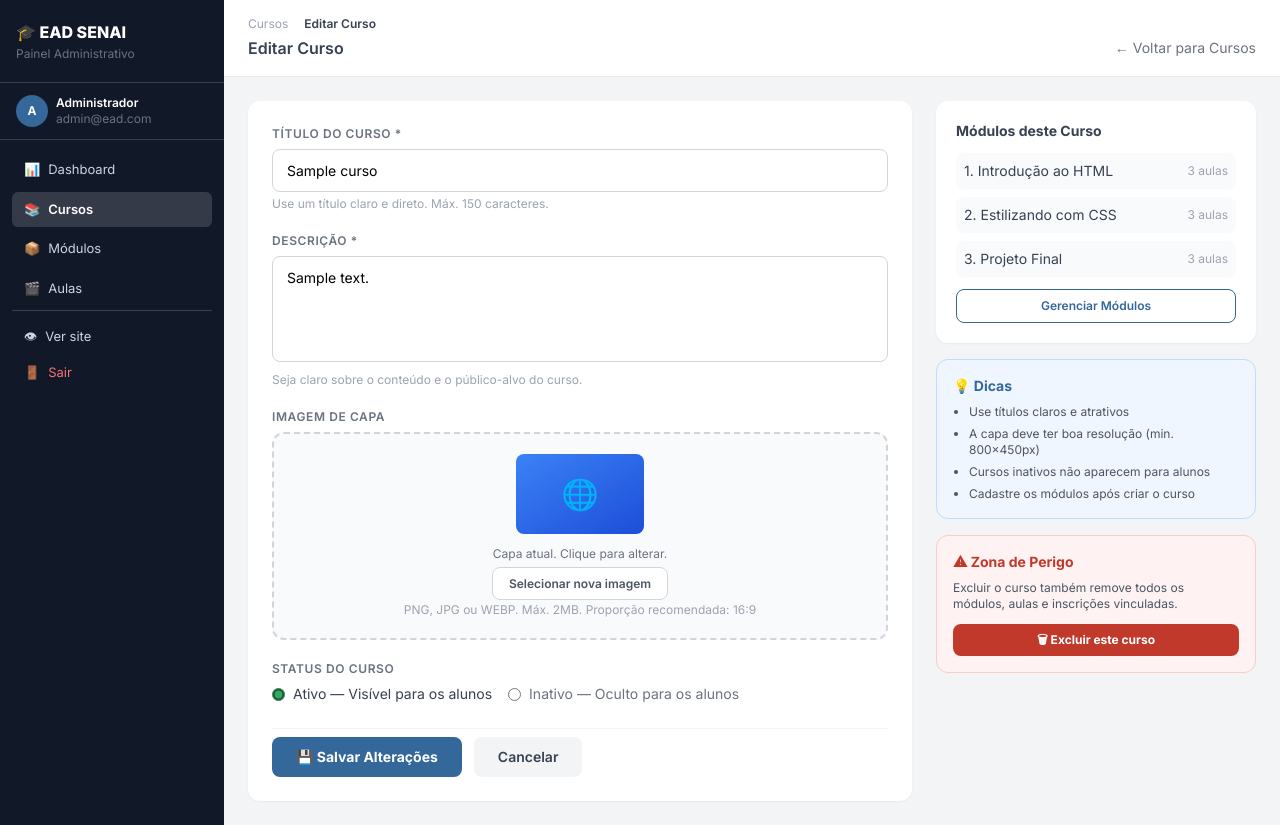
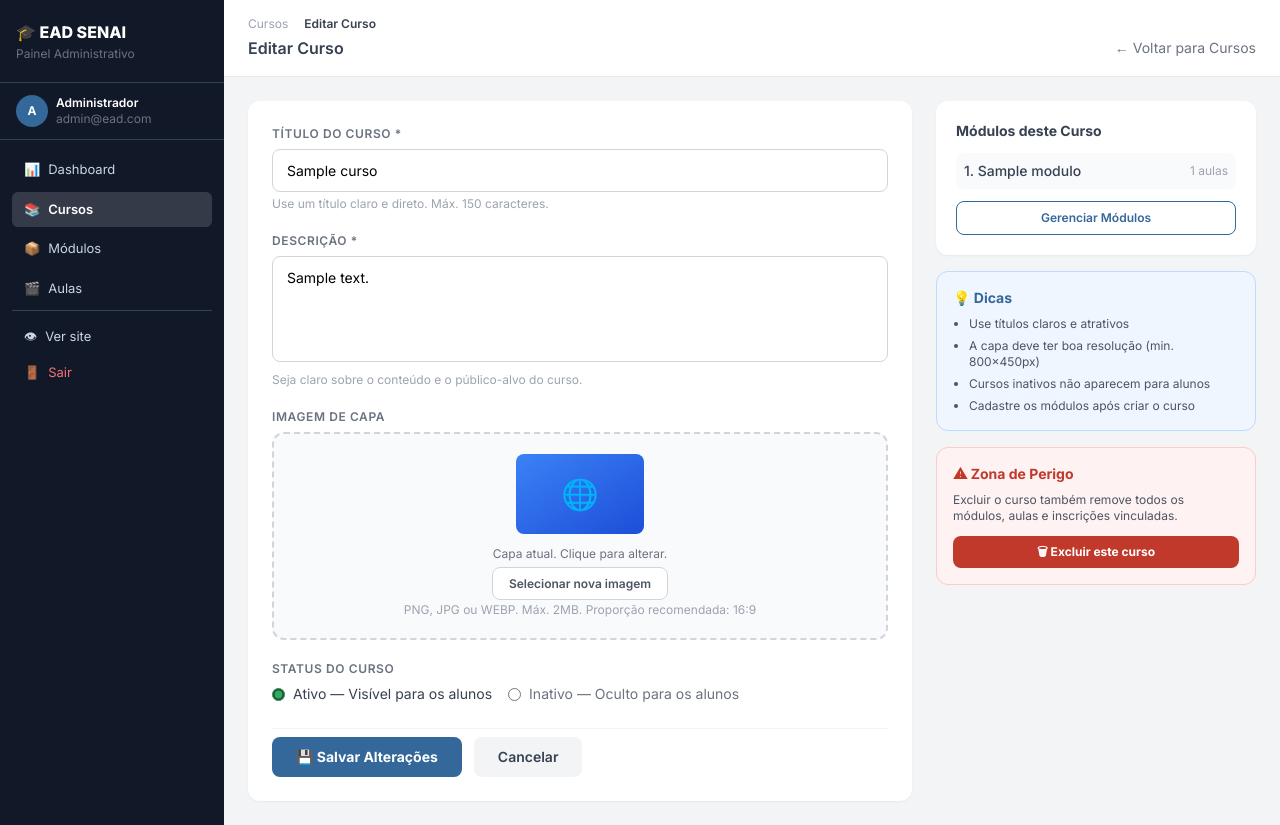
Before and after one commit to codebyaires/Trilha_Estudos, a PHP site: page /admin/curso_form.php?editar=1 in a window 1280 px wide. Run offline with PHP 8.4, Linux system fonts and the light colour scheme; the visitor is signed in with stand-in values (Sample User, id 1); tables that the repository leaves empty hold one stand-in row (values such as "Sample post"); some libraries are stand-ins or nearby versions.

Commit message:
Ajustes mais refinados no admin, + lógica e UX/UI

```diff
--- a/projeto/admin/curso_form.php
+++ b/projeto/admin/curso_form.php
@@ -257,26 +257,42 @@
                 <div class="space-y-4">
 
                     <!-- Módulos do curso -->
+
+                    <?php if ($editando): ?>
                     <div class="bg-white rounded-xl shadow-sm p-5">
                         <h3 class="font-bold text-gray-700 text-sm mb-3">Módulos deste Curso</h3>
+
+                        <?php
+                        // Pega os dados que foram adicionados no curso pelo '$editando' e traz para uma variavel local
+                        $curso_id_atual = $editando['id'];
+
+                        // É o comando para o banco de dados
+                        $consulta_sidebar = "SELECT id, titulo, ordem FROM modulos WHERE curso_id = '$curso_id_atual' ORDER BY ordem ASC";
+                        $sidebar_modulos = mysqli_query($conexao, $consulta_sidebar);
+                        ?>
                         <ul class="space-y-2 text-sm">
-                            <li class="flex items-center justify-between p-2 bg-gray-50 rounded-lg">
-                                <span class="text-gray-700">1. Introdução ao HTML</span>
-                                <span class="text-xs text-gray-400">3 aulas</span>
-                            </li>
-                            <li class="flex items-center justify-between p-2 bg-gray-50 rounded-lg">
-                                <span class="text-gray-700">2. Estilizando com CSS</span>
-                                <span class="text-xs text-gray-400">3 aulas</span>
-                            </li>
-                            <li class="flex items-center justify-between p-2 bg-gray-50 rounded-lg">
-                                <span class="text-gray-700">3. Projeto Final</span>
-                                <span class="text-xs text-gray-400">3 aulas</span>
-                            </li>
-                        </ul>
-                        <a href="modulos.php" class="block mt-3 text-center border border-senai-blue text-senai-blue text-xs font-semibold py-2 rounded-lg hover:bg-blue-50 transition">
+                         <?php
+                              while ($mod = mysqli_fetch_assoc($sidebar_modulos)):
+                              // 1. Pega o ID deste módulo que está passando no loop agora
+                              $mod_id = $mod['id'];
+                              // 2. Faz a contagem de aulas SÓ para este módulo
+                              $sql_qtd_aulas = "SELECT COUNT(id) AS total FROM aulas WHERE modulo_id = '$mod_id'";
+                              $res_qtd_aulas = mysqli_query($conexao, $sql_qtd_aulas);
+                              $qtd_aulas = mysqli_fetch_assoc($res_qtd_aulas)['total'];
+                          ?>
+                    <li class="flex items-center justify-between p-2 bg-gray-50 rounded-lg">
+                            <span class="text-gray-700 text-sm font-medium"><?php echo $mod['ordem']; ?>. <?php echo $mod['titulo']; ?></span>
+
+                             <span class="text-xs text-gray-400"><?php echo $qtd_aulas; ?> aulas</span>
+                    </li>
+                                 <?php endwhile; ?>
+                         </ul>
+
+                        <a href="modulos.php?curso_id=<?php echo $curso_id_atual; ?>" class="block mt-3 text-center border border-senai-blue text-senai-blue text-xs font-semibold py-2 rounded-lg hover:bg-blue-50 transition">
                             Gerenciar Módulos
                         </a>
                     </div>
+                    <?php endif; ?>
 
                     <!-- Dicas -->
                     <div class="bg-blue-50 border border-blue-200 rounded-xl p-4">
--- a/projeto/includes/conexao.php
+++ b/projeto/includes/conexao.php
@@ -8,7 +8,7 @@
 $servidor = "localhost";
 $usuario  = "root";
 $senha    = "";
-$banco    = "trilha_estudos";
+$banco    = "ead_senai";
 
 // Criar a conexão usando mysqli
 $conexao = mysqli_connect($servidor, $usuario, $senha, $banco);
```
Also changed, not shown: projeto/sql/banco.sql (+4 -4 lines), projeto/uploads/69b010ddc9455.jpg (added).
